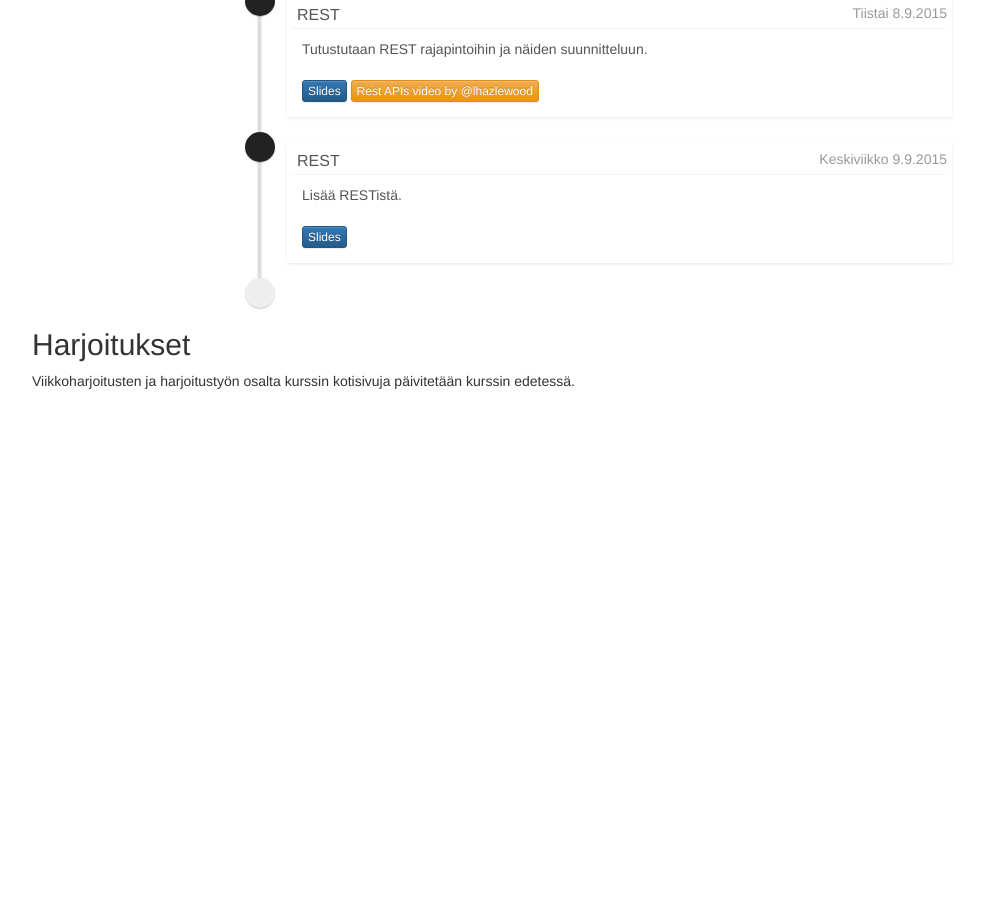
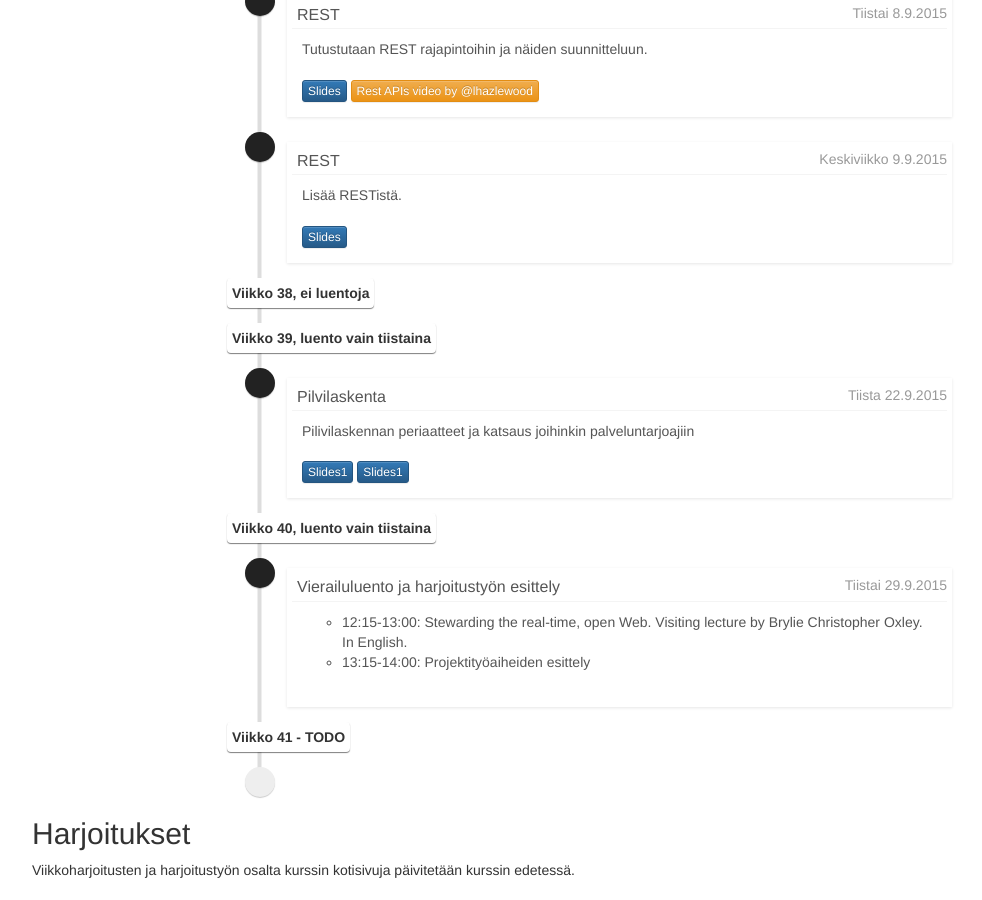
Before and after one commit to Palpo/palpo.github.io, a Jekyll site: the page built from index.html, in a window 1280 px wide and 900 px high, scrolled down 1522 px. Shown: the whole window, without its empty margins (38-1020 px from the left). Built offline with Jekyll 4.4.1, drawn with Linux system fonts in a browser that asks for light colours; nearby versions of some CDN libraries; before the commit the page ends 1933 px from its top, so only the background shows below that.

Commit message:
this week and the next week

```diff
--- a/index.html
+++ b/index.html
@@ -125,6 +125,56 @@ layout: default
             </li>
 
 
+            <li class="time-label">
+              <span>Viikko 38, ei luentoja
+              </span>
+            </li>
+
+            <li class="time-label">
+              <span>Viikko 39, luento vain tiistaina
+              </span>
+            </li>
+
+            <li>
+              <i class="fa fa-envelope bg-black"></i>
+              <div class="timeline-item">
+                <span class="time"><i class="fa fa-clock-o"></i>Tiista 22.9.2015</span>
+                <h3 class="timeline-header">Pilvilaskenta</h3>
+                <div class="timeline-body">
+                Pilivilaskennan periaatteet ja katsaus joihinkin palveluntarjoajiin
+                </div>
+                <div class='timeline-footer'>
+                  <a class="btn btn-primary btn-xs" href="http://www.cs.tut.fi/~palpo/materiaali/luennot2014/luento7-1-cloud.pdf">Slides1</a>
+                  <a class="btn btn-primary btn-xs" href="http://www.cs.tut.fi/~palpo/materiaali/luennot2014/luento7-1-cloud.pdf">Slides1</a>
+                </div>
+              </div>
+            </li>
+
+            <li class="time-label">
+              <span>Viikko 40, luento vain tiistaina
+              </span>
+            </li>
+
+            <li>
+              <i class="fa fa-envelope bg-black"></i>
+              <div class="timeline-item">
+                <span class="time"><i class="fa fa-clock-o"></i>Tiistai 29.9.2015</span>
+                <h3 class="timeline-header">Vierailuluento ja harjoitustyön esittely</h3>
+                <div class="timeline-body">
+                <ul><li>12:15-13:00: Stewarding the real-time, open Web. Visiting lecture by Brylie Christopher Oxley. In English.
+                    <li>13:15-14:00: Projektityöaiheiden esittely
+                </ul>
+		</div>
+                <div class='timeline-footer'>
+
+                </div>
+              </div>
+            </li>
+
+            <li class="time-label">
+              <span>Viikko 41 - TODO
+              </span>
+            </li>
 
             <li>
               <i class="fa fa-clock-o"></i>
```
